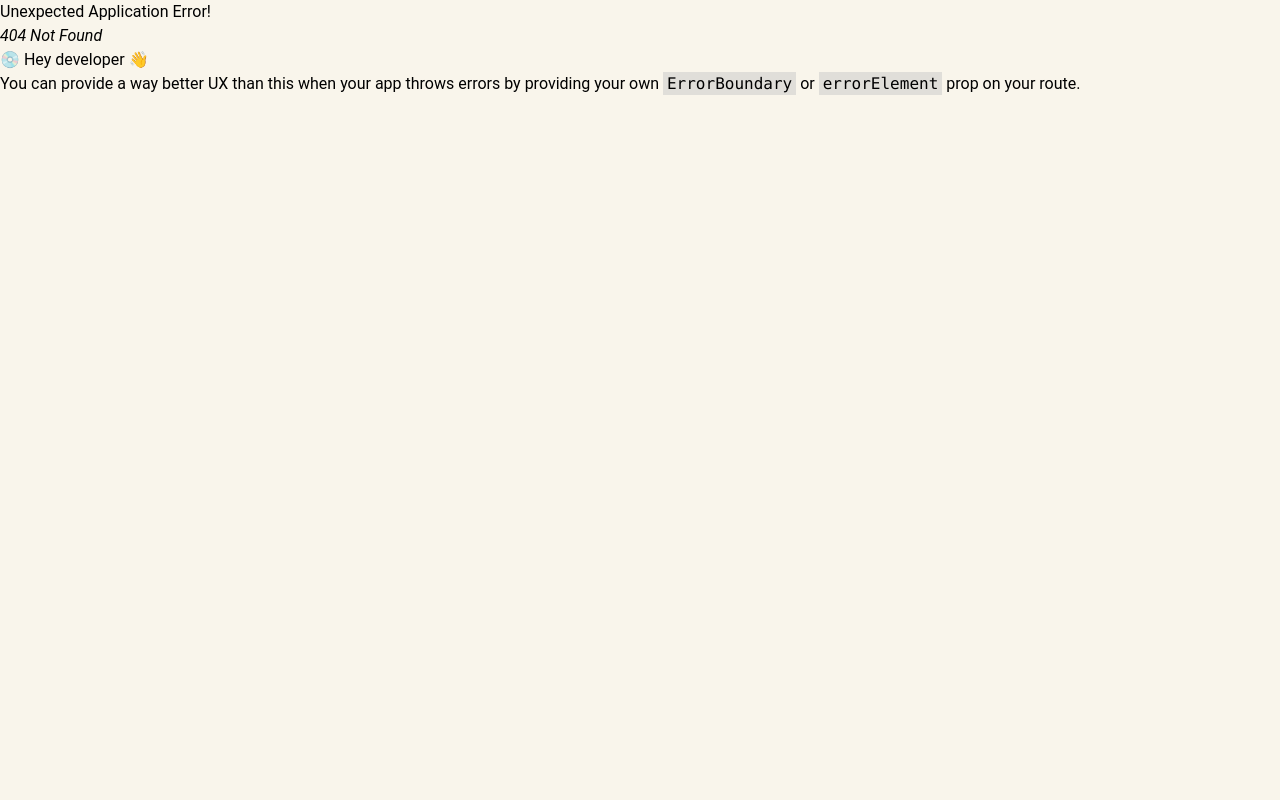
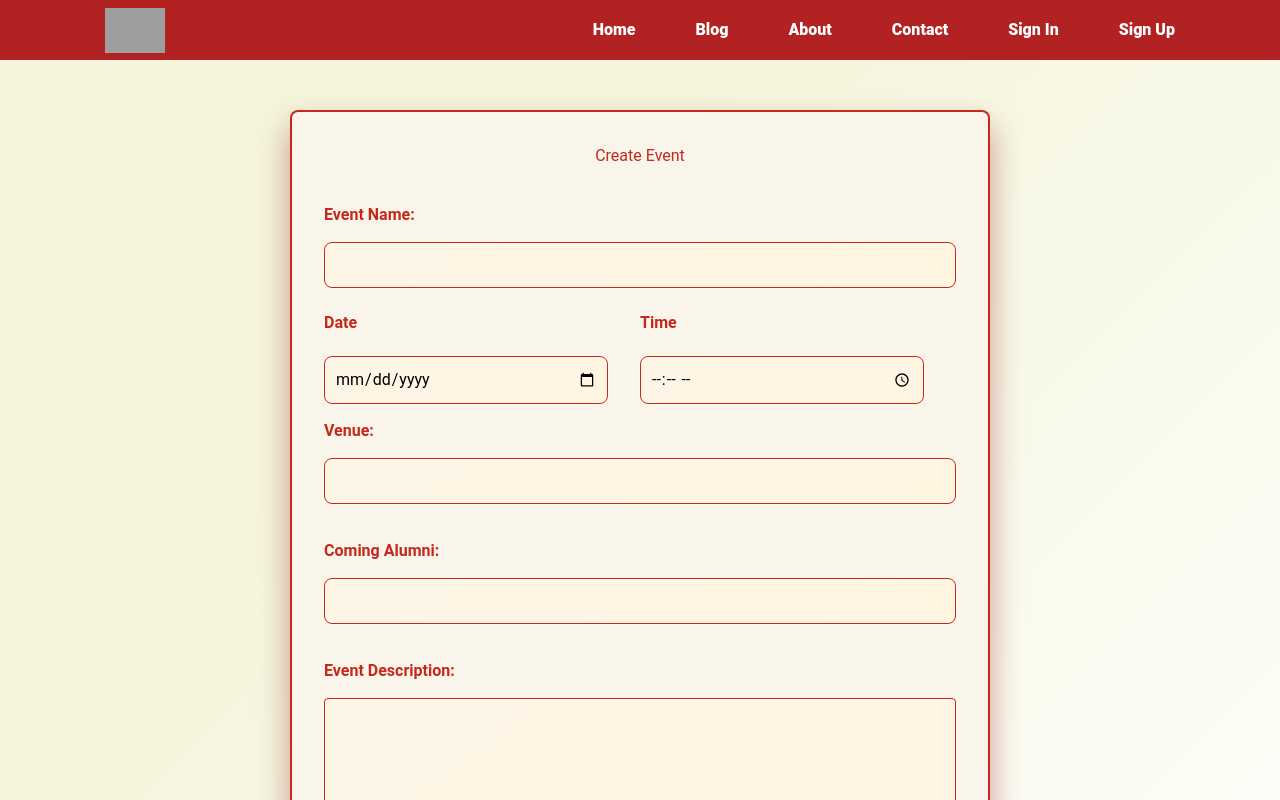
Before and after one commit to udaynarwal72/Alumni-website, a React (Vite) app in the folder apps/Website-Frontend/: page /postevent in a window 1280 px wide. Before the commit this address had no page. Shown: the top 800 px of the page. Built offline with nearby package versions, Linux system fonts and the light colour scheme; grey boxes are pictures that could not be loaded; a web font is replaced by a local one.

Commit message:
EventForm
Event Form and some minor fixes

```diff
--- a/apps/Website-Frontend/src/main.jsx
+++ b/apps/Website-Frontend/src/main.jsx
@@ -25,6 +25,7 @@ import BlogForm from './pages/Blog/BlogForm';
 import Completeprofile from './pages/User/Completeprofile';
 import EventInfo from './pages/Events/EventInfo';
 import EditProfile from './pages/User/EditProfile';
+import PostEvent from './pages/Events/PostEvent';
 
 const router = createBrowserRouter([
   {
@@ -90,6 +91,10 @@ const router = createBrowserRouter([
   {
     path: 'editprofile',
     element: <EditProfile />
+  },
+  {
+    path: 'postevent',
+    element:<PostEvent />
   }
 ]);
 
--- a/apps/Website-Frontend/src/pages/App.jsx
+++ b/apps/Website-Frontend/src/pages/App.jsx
@@ -69,7 +69,7 @@ function App() {
 				</div>
 				<BlogSlider />
 				<div className="view-all-button">
-					<button onClick={blogSection}>View All</button>
+					<button onClick={blogSection} className="view-all">View All</button>
 				</div>
 				<hr className="home"></hr>
 				<div className="second-heading">
@@ -81,7 +81,7 @@ function App() {
 					</div>
 				</div>
 				<EventSlider />
-				<button>View All</button>
+				<button className="view-all">View All</button>
 				<hr className="home"></hr>
 				<div className="second-heading">
 					<div className="second-heading-content">
@@ -91,7 +91,8 @@ function App() {
 					</div>
 				</div>
 				<JobSlider />
-				<button>View All</button>
+				<button className="view-all">View All</button>
+				<div className="home-end"></div>
 			</div>
 
 			<Footer />
--- a/apps/Website-Frontend/src/pages/Events/EventInfo.jsx
+++ b/apps/Website-Frontend/src/pages/Events/EventInfo.jsx
@@ -15,10 +15,11 @@ const EventInfo = () => {
 					<div className="event-infos">
 						<div className="event-col">
 							<div>Date-22/06/24</div>
-							<div>Mode-Online</div>
+
+							<div>Guest-Lorem Ipsum</div>
 						</div>
 						<div className="event-col">
-							<div>Guest-Lorem Ipsum</div>
+							<div>Mode-Online</div>
 							<div>Time- 5pm-7pm</div>
 						</div>
 					</div>
@@ -51,26 +52,46 @@ const EventInfo = () => {
 					<div className="end-container">
 						<div className="end-inside">
 							<div>
-								<div><h5>Upcoming event</h5></div>
-								<div><h1>Mehfil</h1></div>
+								<div>
+									<h5>Upcoming event</h5>
+								</div>
+								<div>
+									<h1>Mehfil</h1>
+								</div>
 							</div>
 						</div>
 						<div className="sec">
 							<div>
-								<span><h1>10</h1></span>
-								<span><h5>Days</h5></span>
+								<span>
+									<h1>10</h1>
+								</span>
+								<span>
+									<h5>Days</h5>
+								</span>
 							</div>
 							<div>
-							<span><h1>22</h1></span>
-							<span><h5>Hours</h5></span>
+								<span>
+									<h1>22</h1>
+								</span>
+								<span>
+									<h5>Hours</h5>
+								</span>
 							</div>
 							<div>
-							<span><h1>55</h1></span>
-							<span><h5>Minutes</h5></span>
+								<span>
+									<h1>55</h1>
+								</span>
+								<span>
+									<h5>Minutes</h5>
+								</span>
 							</div>
 							<div>
-							<span><h1>20</h1></span>
-							<span><h5>Seconds</h5></span>
+								<span>
+									<h1>20</h1>
+								</span>
+								<span>
+									<h5>Seconds</h5>
+								</span>
 							</div>
 						</div>
 					</div>
--- /dev/null
+++ b/apps/Website-Frontend/src/pages/Events/PostEvent.jsx
@@ -0,0 +1,82 @@
+import NavBar from "../../components/Navbar";
+import Footer from "../../components/footer";
+import "../../styles/PostEvent.css";
+
+const PostEvent = () => {
+	return (
+		<>
+			<NavBar />
+			<div className="parent-event-form">
+				<div className="blog-form-container">
+					<form method="POST" className="event-form">
+						<h1 className="hel">Create Event</h1>
+						<div className="event-row">
+							<label htmlFor="name">Event Name:</label>
+							<input
+								type="text"
+								id="event_title"
+								className="event-title"
+								name="event_title"
+								required
+							></input>
+						</div>
+
+						<div className="event-row2">
+							<div className="event-col">
+
+									<label>Date</label>
+
+
+									<input type="date" className="event-date" required></input>
+
+							</div>
+							<div className="event-col">
+
+									<label>Time</label>
+
+
+									<input type="time" className="event-time" required></input>
+
+							</div>
+						</div>
+						<div className="event-row">
+							<label htmlFor="name">Venue:</label>
+							<input
+								type="text"
+								id="event_venue"
+								className="demo"
+								name="event_title"
+								required
+							></input>
+						</div>
+
+						<div className="event-row">
+							<label htmlFor="name">Coming Alumni:</label>
+							<input
+								type="text"
+								id="coming-alumni"
+								className="demo"
+								name="event_title"
+								required
+							></input>
+						</div>
+
+						<label htmlFor="body">Event Description:</label>
+						<textarea
+							id="event_body"
+							name="blog_body"
+							rows="10"
+							required
+						></textarea>
+
+						<button type="submit" className="blog-form-button">
+							Post
+						</button>
+					</form>
+				</div>
+			</div>
+		</>
+	);
+};
+
+export default PostEvent;
--- a/apps/Website-Frontend/src/styles/App.css
+++ b/apps/Website-Frontend/src/styles/App.css
@@ -5,6 +5,9 @@ body{
     padding: 0;
     background-color: #e4c679;
     overflow-x: hidden;
+}
+.home-end{
+    margin-bottom: 50px;
 }
 .home{
     width:100vw;
--- a/apps/Website-Frontend/src/styles/BlogForm.css
+++ b/apps/Website-Frontend/src/styles/BlogForm.css
@@ -18,6 +18,7 @@
     border:2px solid #C5291D;
     margin-top: 50px;
     margin-bottom: 50px;
+    /* justify-content: center; */
     /* transform: perspective(1000px) rotateZ(2deg); */
 }
 
@@ -26,6 +27,7 @@
 .blog-form {
     display: flex;
     flex-direction: column;
+    width:100%
 }
 
 .form-h2{
@@ -42,7 +44,7 @@ label {
 }
 
 .demo,
-input[type="date"],
+
 input[type="file"],
 textarea {
     width: 100%;
--- a/apps/Website-Frontend/src/styles/EventInfo.css
+++ b/apps/Website-Frontend/src/styles/EventInfo.css
@@ -42,7 +42,7 @@
 }
 .event-col{
     display: flex;
-    flex-direction: column;
+    flex-direction: row;
     gap:18px;
 
 }
@@ -148,7 +148,9 @@
     border-radius: 18px;
     justify-content: space-around;
     align-items: center;
+    max-width: 100vw;
     color: white;
+    flex-wrap: wrap;
 }
 .end-inside{
     display: flex;
@@ -163,6 +165,7 @@
     justify-content: center;
     align-items: center;
     margin-bottom: 50px;
+    width:100%;
 
 }
 .end-inside h1{
--- /dev/null
+++ b/apps/Website-Frontend/src/styles/PostEvent.css
@@ -0,0 +1,75 @@
+.parent-event-form{
+    background: linear-gradient(135deg, #f5f5dc 30%, #ffffff 100%);
+    height:100%;
+    display: flex;
+    justify-content: center;
+    align-items: center;
+    backdrop-filter: blur(10px);
+}
+.blog-form-container {
+    width: 90%;
+    max-width: 43.75rem;
+    padding: 2rem;
+    backdrop-filter: blur(10px);
+    background-color: #F9F5EB;
+    box-shadow:  0 1rem 2rem rgba(139, 0, 0, 0.4);;
+    border-radius: 8px;
+    transition: transform 0.3s ease-in-out, box-shadow 0.3s ease-in-out;
+    border:2px solid #C5291D;
+    margin-top: 50px;
+    margin-bottom: 50px;
+    display: flex;
+    /* justify-content: center; */
+    /* justify-content: center; */
+    /* transform: perspective(1000px) rotateZ(2deg); */
+}
+.event-form {
+    display: flex;
+    flex-direction: column;
+    width:100%;
+}
+.hel{
+    margin-bottom: 1.25rem;
+    text-align: center;
+    color: #C5291D;
+    /* text-shadow: 0 0.125rem 0.25rem rgba(0, 0, 0, 0.2); */
+}
+.event-row{
+    display: flex;
+    flex-direction: column;
+    width:100%
+}
+.event-title{
+    width:100%;
+    margin-bottom: 0.5rem;
+    padding: 0.625rem;
+    border: 1px solid #C5291D;
+    border-radius: 0.5rem;
+    font-size: 16px;
+    transition: border-color 0.3s, box-shadow 0.3s;
+    background-color: #fff7ec;
+    box-sizing: border-box;
+    background: linear-gradient(145deg, #fdf5e6, #fff5e1);
+}
+.event-col{
+    display: flex;
+    flex-direction: column;
+    width:100%
+}
+.event-date,.event-time{
+    width:90%;
+
+    padding: 0.625rem;
+    border: 1px solid #C5291D;
+    border-radius: 0.5rem;
+    font-size: 16px;
+    transition: border-color 0.3s, box-shadow 0.3s;
+    background-color: #fff7ec;
+    box-sizing: border-box;
+    margin-top: -12px;
+    background: linear-gradient(145deg, #fdf5e6, #fff5e1);
+}
+.event-row2{
+    display: flex;
+    justify-content: space-between;
+}
```
